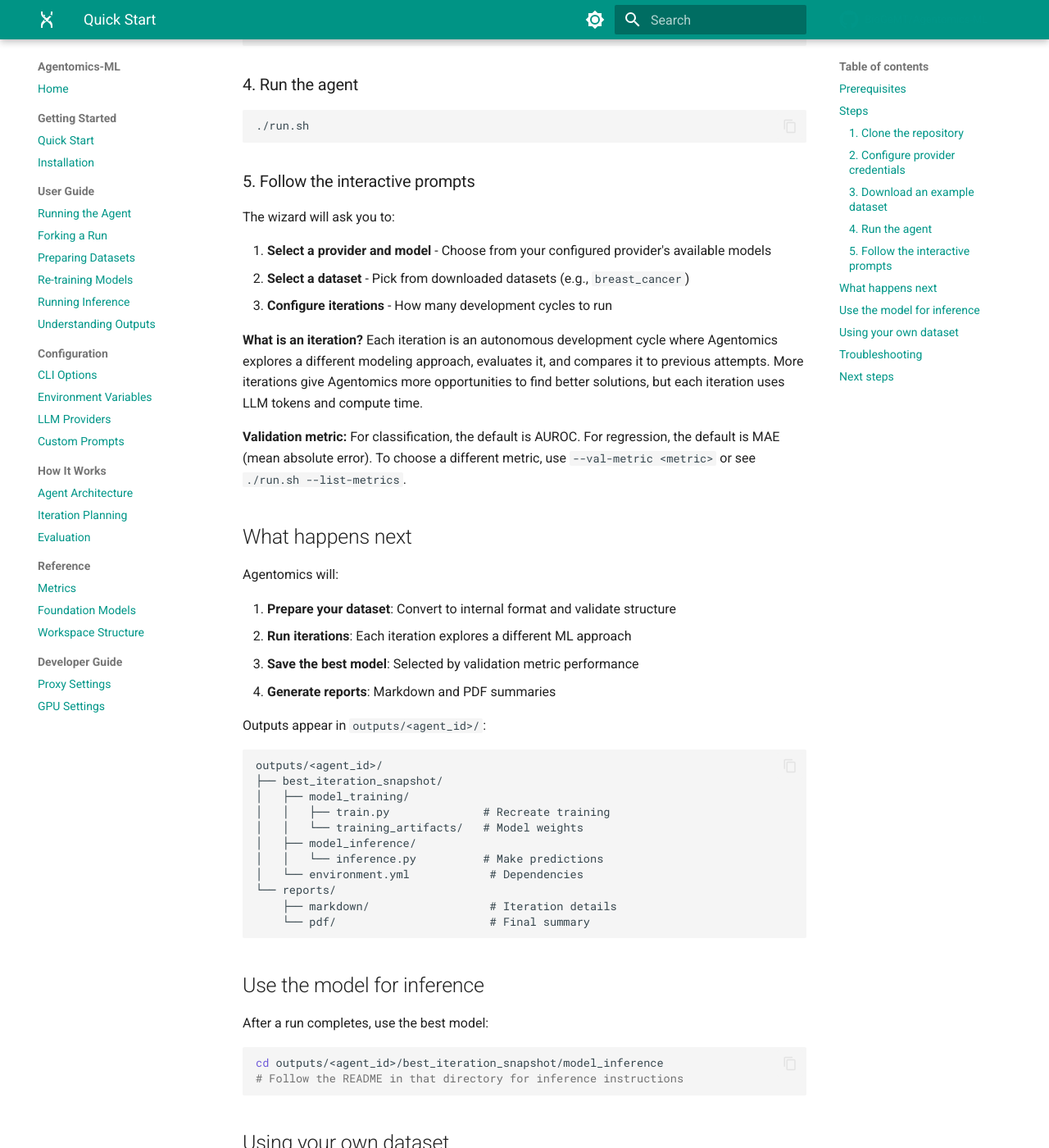
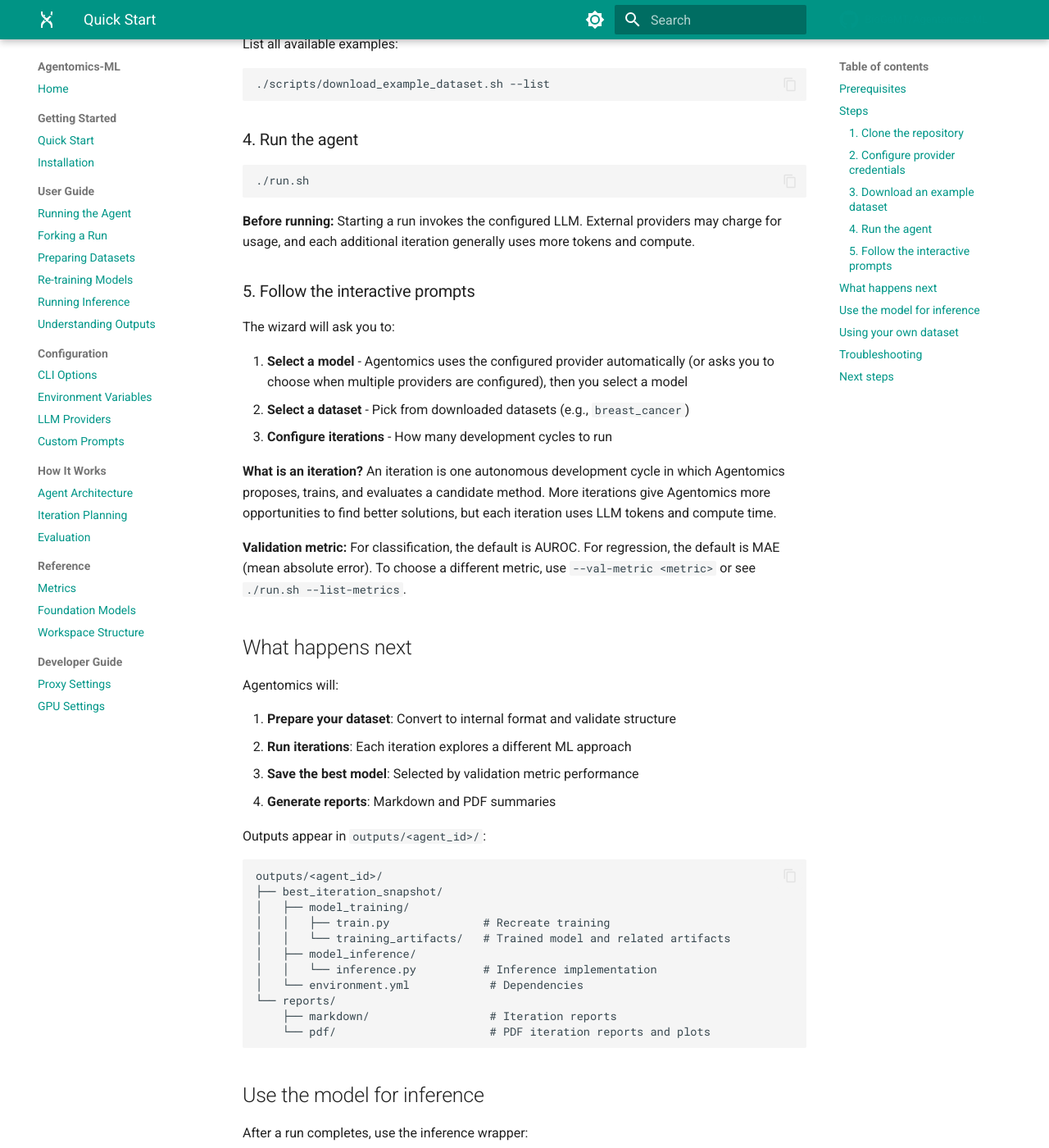
Before and after one commit to BioGeMT/agentomics-ml, an MkDocs documentation site: the page built from docs/getting-started/quick-start.md, in a window 1280 px wide and 1400 px high, scrolled down 1216 px. Shown: the whole window at 82% size. Built offline with MkDocs 1.6.1 and Material for MkDocs 9.7.7, drawn with Linux system fonts in a browser that asks for light colours; comment, search, counter and statistics services are not loaded; some of the changed text lies outside the part shown.

Commit message:
Address UX-001 review findings
Blocker fixes:
- Add Conda to prerequisites for dataset download (README, quick-start)
- Disclose provider cost before ./run.sh in both documents
- Replace direct inference.py instructions with scripts/inference.sh wrapper
- Link to inference.md for complete instructions

High-priority fixes:
- Normalize repository URL to agentomics-ml across all docs (installation.md)

Medium-priority fixes:
- Replace ambiguous Security column with Generated-code Isolation
- Add privacy note explaining Docker isolation vs LLM provider choice
- Clarify Ollama is alternative path, link to installation section
- Fix provider prompt description: auto-select with one provider
- Remove claim that every iteration explores different approach

Low-priority fixes:
- Define iteration at first use: 'proposes, trains, and evaluates'
- Change 'model weights' to 'trained model and related artifacts'
- Change 'final summary' to 'PDF iteration reports and plots'

All three primary onboarding documents now consistent.

````diff
--- a/docs/getting-started/quick-start.md
+++ b/docs/getting-started/quick-start.md
@@ -5,13 +5,15 @@
 ## Prerequisites
 
 - [Docker](https://docs.docker.com/get-docker/) installed and running
+- [Conda](https://docs.conda.io/en/latest/miniconda.html) for dataset preparation
 - An API key from a supported provider:
   - [OpenRouter](https://openrouter.ai/) (recommended for variety)
   - [OpenAI](https://platform.openai.com/)
   - [Anthropic](https://www.anthropic.com/)
-  - Or [Ollama](https://ollama.ai/) for local models
 
-**Note:** First use will download a Docker container image (several GB) and an example dataset.
+For local models with Ollama, see the [Ollama installation section](installation.md#ollama-local-llms).
+
+**Note:** First use will download a Docker container image (several GB) and an example dataset. The example dataset download creates a temporary Conda environment.
 
 ## Steps
 
@@ -54,15 +56,17 @@
 ./run.sh
 ```
 
+**Before running:** Starting a run invokes the configured LLM. External providers may charge for usage, and each additional iteration generally uses more tokens and compute.
+
 ### 5. Follow the interactive prompts
 
 The wizard will ask you to:
 
-1. **Select a provider and model** - Choose from your configured provider's available models
+1. **Select a model** - Agentomics uses the configured provider automatically (or asks you to choose when multiple providers are configured), then you select a model
 2. **Select a dataset** - Pick from downloaded datasets (e.g., `breast_cancer`)
 3. **Configure iterations** - How many development cycles to run
 
-**What is an iteration?** Each iteration is an autonomous development cycle where Agentomics explores a different modeling approach, evaluates it, and compares it to previous attempts. More iterations give Agentomics more opportunities to find better solutions, but each iteration uses LLM tokens and compute time.
+**What is an iteration?** An iteration is one autonomous development cycle in which Agentomics proposes, trains, and evaluates a candidate method. More iterations give Agentomics more opportunities to find better solutions, but each iteration uses LLM tokens and compute time.
 
 **Validation metric:** For classification, the default is AUROC. For regression, the default is MAE (mean absolute error). To choose a different metric, use `--val-metric <metric>` or see `./run.sh --list-metrics`.
 
@@ -82,23 +86,27 @@
 ├── best_iteration_snapshot/
 │   ├── model_training/
 │   │   ├── train.py              # Recreate training
-│   │   └── training_artifacts/   # Model weights
+│   │   └── training_artifacts/   # Trained model and related artifacts
 │   ├── model_inference/
-│   │   └── inference.py          # Make predictions
+│   │   └── inference.py          # Inference implementation
 │   └── environment.yml            # Dependencies
 └── reports/
-    ├── markdown/                  # Iteration details
-    └── pdf/                       # Final summary
+    ├── markdown/                  # Iteration reports
+    └── pdf/                       # PDF iteration reports and plots
 ```
 
 ## Use the model for inference
 
-After a run completes, use the best model:
+After a run completes, use the inference wrapper:
 
 ```bash
-cd outputs/<agent_id>/best_iteration_snapshot/model_inference
-# Follow the README in that directory for inference instructions
+./scripts/inference.sh \
+  --agent-dir outputs/<agent_id> \
+  --input <input-folder> \
+  --output predictions.csv
 ```
+
+The `inference.py` file is the underlying implementation called by this wrapper. See the [Inference Guide](../user-guide/inference.md) for details.
 
 ## Using your own dataset
 
````
Also changed, not shown: README.md (+22 -15 lines), docs/getting-started/installation.md (+11 -9 lines).
